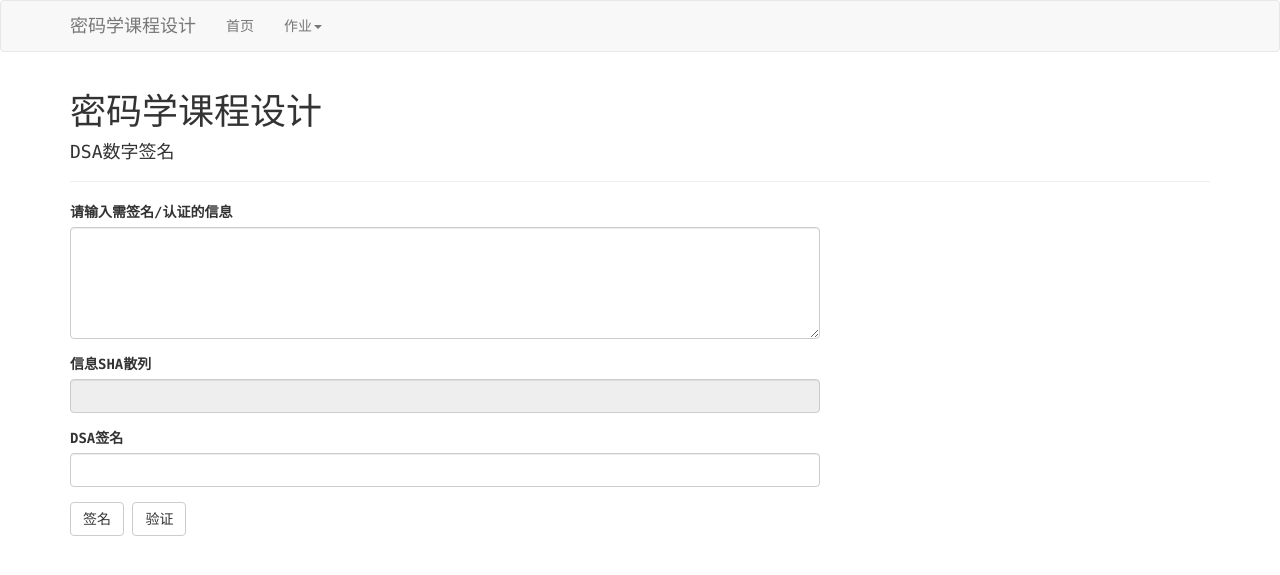
After one commit to StdioA/cryptography_assignment, a Flask app: page /crypt/dsa in a window 1280 px wide. The commit adds this page. Shown: the top 575 px of the page. Run offline with Flask 2, Linux system fonts and the light colour scheme; parts of the project's set-up code (start-up, migrations or seed data) failed here and were passed over; some libraries are stand-ins or nearby versions.

Commit message:
DSA签名作业

```diff
--- a/forms.py
+++ b/forms.py
@@ -49,3 +49,10 @@ class LFSRCryptForm(Form):
     encrypt = SubmitField(u"加密 ↓")
     decrypt = SubmitField(u"解密 ↑")
     cipher = TextAreaField(u"请输入密文")
+
+class DSASignForm(Form):
+    text = TextAreaField(u"请输入需签名/认证的信息", validators=[Required()])
+    sha = StringField(u"信息SHA散列")
+    signature = StringField(u"DSA签名", validators=[])
+    sign = SubmitField(u"签名")
+    verify = SubmitField(u"验证")
--- a/main.py
+++ b/main.py
@@ -25,12 +25,14 @@ def crypt(crypt_type):
         "des": DESCryptForm,
         "rsa": RSACryptForm,
         "lfsr": LFSRCryptForm,
+        "dsa": DSASignForm,
     }
     subtitles = {
         "classic": u"古典加密——仿射密码",
         "des": u"DES加密",
         "rsa": u"RSA加密",
         "lfsr": u"序列密码",
+        "dsa": u"DSA数字签名",
     }
 
     if crypt_type not in subtitles:
--- a/requirements.txt
+++ b/requirements.txt
@@ -1,3 +1,4 @@
 Flask==0.10.1
 Flask-Bootstrap==3.3.5.6
 Flask-WTF==0.12
+pycrypto==2.6.1
--- /dev/null
+++ b/templates/dsa_crypt.html
@@ -0,0 +1,14 @@
+{% extends "crypt.html" %}
+
+{% block crypt_content %}
+	<div class="row">
+		<div class="col-md-8">{{ super() }}</div>
+	</div>
+{% endblock %}
+
+{% block scripts %}
+{{ super() }}
+<script type="text/javascript">
+	jQuery("#sha").attr("disabled", "")
+</script>
+{% endblock %}
--- a/templates/index.html
+++ b/templates/index.html
@@ -8,5 +8,6 @@
 	<li><a href="crypt/des">DES加密</a></li>
 	<li><a href="crypt/rsa">RSA加密</a></li>
 	<li><a href="crypt/lfsr">序列密码</a></li>
+	<li><a href="crypt/dsa">DSA数字签名</a></li>
 </ol>
 {% endblock %}
```
Also changed, not shown: form_exec.py (+43 -2 lines).
